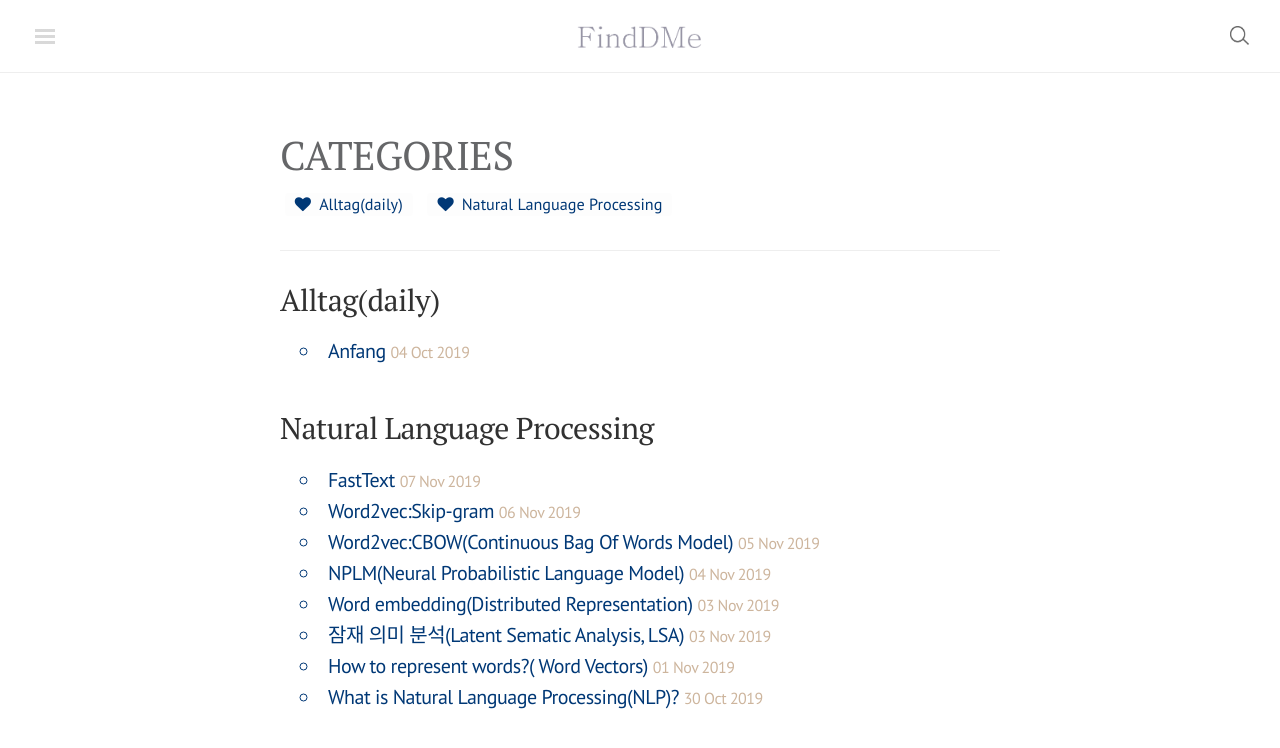
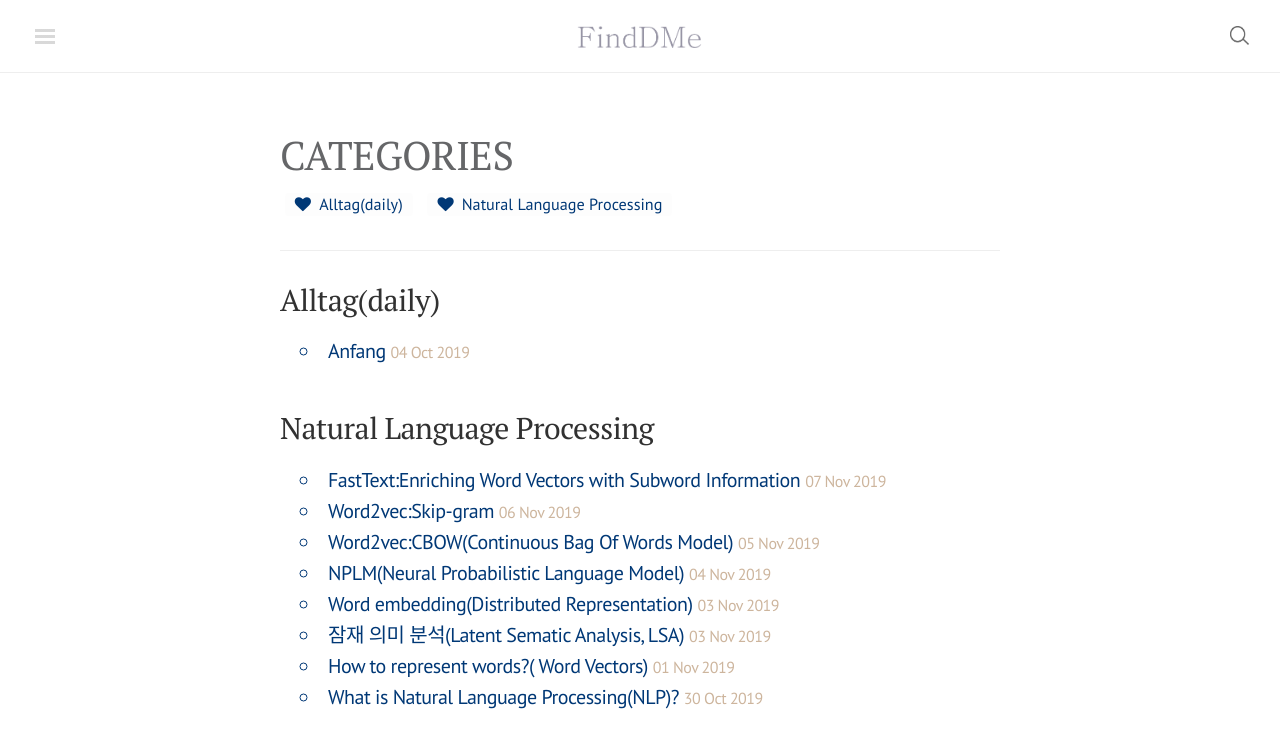
Before and after one commit to finddme/finddme.github.io, a Jekyll site: the page built from index.html, in a window 1280 px wide. Shown: the top 748 px of the page. Built offline with Jekyll 4.4.1, drawn with Linux system fonts in a browser that asks for light colours; nearby versions of some CDN libraries; comment, search, counter and statistics services are not loaded.

Commit message:
Update 2019-11-07-FastText.md

```diff
--- a/_posts/2019-11-07-FastText.md
+++ b/_posts/2019-11-07-FastText.md
@@ -1,5 +1,5 @@
 ---
-title: FastText
+title: FastText:Enriching Word Vectors with Subword Information
 category: Natural Language Processing
 tag: Word Representation
 ---
@@ -45,3 +45,5 @@ $$P(-|c_n,o_n)=1- P(+|c_n,o_n)=\frac{ exp⁡({ -u }_{ c }{ v }_{ o }) }{ 1+exp
 > Francois Chaubard, Michael Fang, Guillaume Genthial, Rohit Mundra, Richard Socher."CS224n: Natural Language Processing with Deep Learning: Part1,"(winter 2017)
 
 > Lee,Gichang.Sentence embeddings using korean corpora.seoul:acornpub,2019
+
+> P. Bojanowski, E. Grave, A. Joulin, T. Mikolov, Enriching Word Vectors with Subword Information
```
